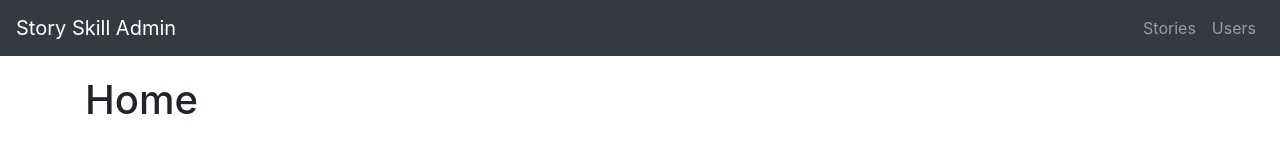
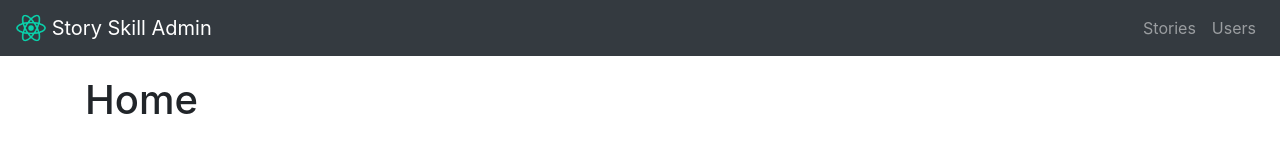
Before and after one commit to rlarkin212/StorySkillAdmin, a React (Create React App) app: page / in a window 1280 px wide. Shown: the top 160 px of the page. Built offline with nearby package versions, Linux system fonts and the light colour scheme; the HTML template or start-up script is replaced by a standard one.

Commit message:
Dynamic table added

```diff
--- a/src/components/Stories/StoriesTable.js
+++ /dev/null
@@ -1,33 +0,0 @@
-import React, { Component } from 'react'
-import LoadingSpinner from '../misc/spinner/LoadingSpinner'
-
-class StoriesTable extends Component {
-    constructor(props){
-        super(props)
-        this.state = {
-            loaded: false,
-            stories : []
-        }
-    }
-
-    componentDidMount(){
-        fetch('https://story-skill.herokuapp.com/api/Stories/GetAllStories')
-        .then(res => res.json())
-        .then((result) => {
-            this.setState({
-                loaded : true,
-                stories : result
-            })
-        })
-    }
-
-    render() {
-        return (
-            <div>
-                <LoadingSpinner loaded={this.state.loaded}></LoadingSpinner>
-            </div>
-        )
-    }
-}
-
-export default StoriesTable
--- /dev/null
+++ b/src/components/Stories/storiesTable/StoriesTable.css
@@ -0,0 +1,7 @@
+thead{
+    background-color: #343a40;
+}
+
+th{
+    color: white;
+}
--- /dev/null
+++ b/src/components/Stories/storiesTable/StoriesTable.js
@@ -0,0 +1,70 @@
+import React, { Component } from 'react'
+import { Table,Button } from 'react-bootstrap'
+
+import LoadingSpinner from '../../misc/spinner/LoadingSpinner'
+
+import './StoriesTable.css'
+
+class StoriesTable extends Component {
+    constructor(props) {
+        super(props)
+        this.state = {
+            loaded: false,
+            stories: []
+        }
+    }
+
+    componentDidMount() {
+        fetch('https://story-skill.herokuapp.com/api/Stories/GetAllStories')
+            .then(res => res.json())
+            .then((result) => {
+                this.setState({
+                    loaded: true,
+                    stories: result
+                })
+            })
+    }
+
+    renderTable() {
+        let tableRows = this.state.stories.map((story) => {
+            return (
+                <tr>
+                    <td>{story.id}</td>
+                    <td>{story.title}</td>
+                    <td>{story.story}</td>
+                    <td>{story.genre}</td>
+                    <td><Button variant="warning">Edit</Button></td>
+                </tr>
+            )
+        })
+
+        return (
+            <div>
+                <LoadingSpinner loaded={this.state.loaded}></LoadingSpinner>
+                <Table>
+                    <thead>
+                        <tr>
+                            <th>Id</th>
+                            <th>Title</th>
+                            <th>Story</th>
+                            <th>Genre</th>
+                            <th></th>
+                        </tr>
+                    </thead>
+                    <tbody>
+                        {tableRows}
+                    </tbody>
+                </Table>
+            </div>
+        )
+    }
+
+    render() {
+        return (
+            this.renderTable()
+
+        )
+    }
+}
+
+export default StoriesTable
--- a/src/components/navigation/Navigation.js
+++ b/src/components/navigation/Navigation.js
@@ -10,6 +10,13 @@ class Navigation extends Component {
             <Navbar collapseOnSelect expand="lg" bg="dark" variant="dark">
                 <Link to='/'>
                     <Navbar.Brand href='/'>
+                        <img
+                            alt=""
+                            src="./../logo192.png"
+                            width="30"
+                            height="30"
+                            className="d-inline-block align-top"
+                        />{' '}
                         Story Skill Admin
                     </Navbar.Brand>
                 </Link>
```
Also changed, not shown: src/components/Stories/Stories.js (+1 -1 lines).
